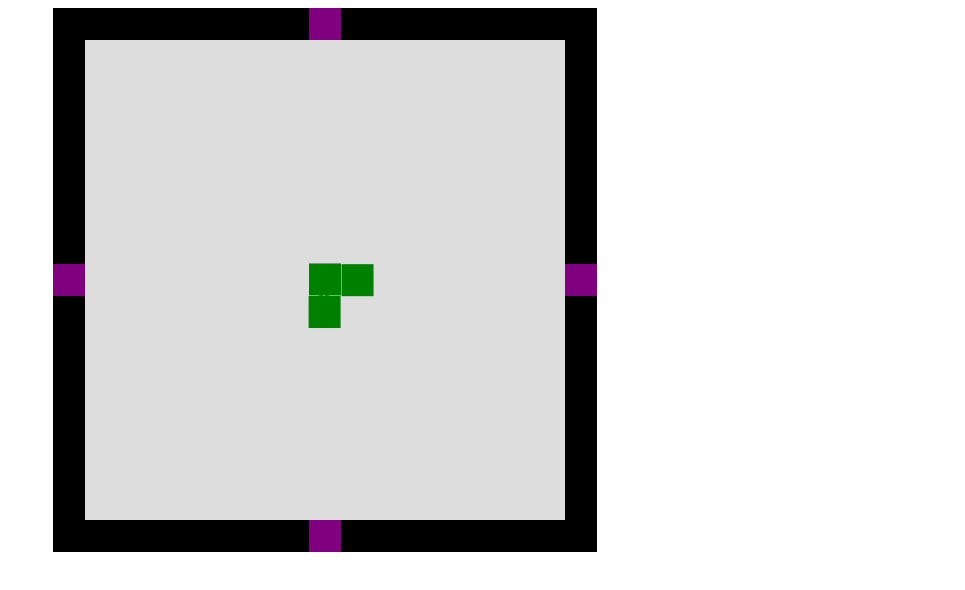
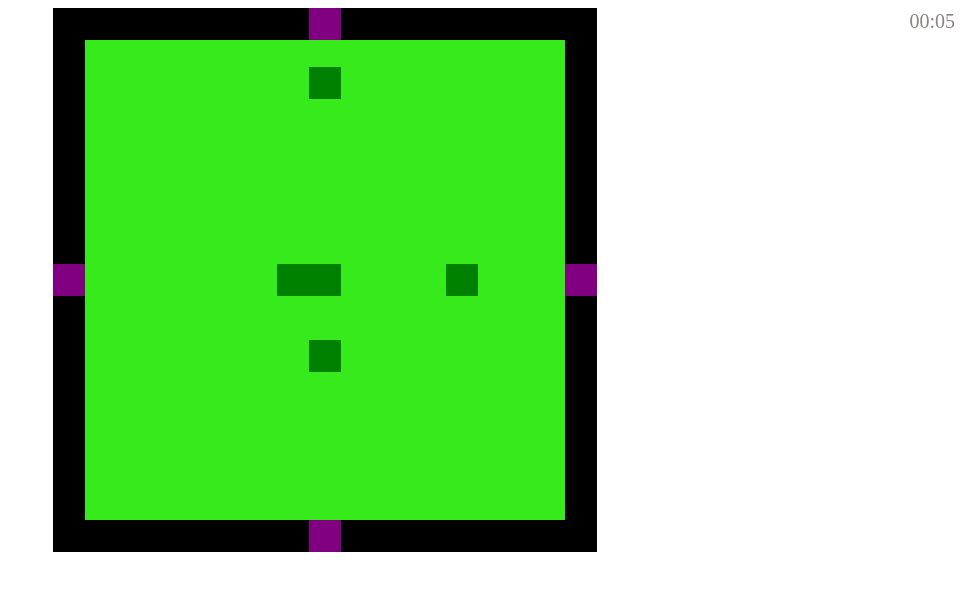
Before and after one commit to pmenzel2007/Monster-Slayer-1.1, a website: page game.html in a window 1280 px wide. Shown: the whole page, without its empty margins (315-1280 px from the left). Drawn offline with Linux system fonts and the light colour scheme.

Commit message:
added spawning mechanism

```diff
--- a/game-files/core.js
+++ b/game-files/core.js
@@ -4,8 +4,12 @@ let startTime;
 let player;
 let enemies = [];
 let gates = [];
+let currentGate = 0;
 
 let time;
+let seconds;
+let minutes;
+let currentSecond = 0;
 
 let julian;
 let playerSprite;
@@ -22,16 +26,9 @@ function onBodyLoad() {
 
     player = new Player(canvas.width/2 - 16, canvas.height/2 - 16);
 
-    for (let i = 0; i < 3; i++) {
-        let x = Math.random() * (canvas.width - 32);
-        let y = Math.random() * (canvas.height - 32);
-        enemies.push(new Enemy(x, y));
-    }
-
-    // Gates erstellen und ins Array hinzufügen
     gates.push(new Gate(canvas.width/2-16, 0));
+    gates.push(new Gate(0,canvas.width/2-16));
     gates.push(new Gate(canvas.width/2-16, canvas.height - 32));
-    gates.push(new Gate(0,canvas.width/2-16));
     gates.push(new Gate(canvas.width - 32,canvas.height/2-16));
 
     initializeWalls();
@@ -42,7 +39,14 @@ function onBodyLoad() {
 }
 
 function gameLoop() {
-    time = (performance.now() - startTime) / 1000;
+    time = Math.floor(performance.now() - startTime);
+    seconds = Math.floor((time / 1000) % 60);
+    minutes = Math.floor((time / 1000) / 60);
+
+
+    document.getElementById("timer").innerText =
+        `${minutes.toString().padStart(2, "0")}:${seconds.toString().padStart(2, "0")}`;
+
 
     ctx.clearRect(0, 0, canvas.width, canvas.height);
 
@@ -57,10 +61,10 @@ function gameLoop() {
     for (let bullet of playerParams.bullets) {
         bullet.updateBullet();
         bullet.drawObjectImage(ctx, bulletSprite);
-        for (let j = 0; j < enemies.length; j++) {
-            if (bullet.collidesWith(enemies[j])) {
-                console.log(bullet, enemies[j]);
-                enemies.splice(enemies.indexOf(enemies[j]), 1);
+        for (let enemy of enemies) {
+            if (bullet.collidesWith(enemy)) {
+                console.log(bullet, enemy);
+                enemies.splice(enemies.indexOf(enemy), 1);
                 playerParams.bullets.splice(playerParams.bullets.indexOf(bullet), 1);
                 break;
             }
@@ -72,6 +76,7 @@ function gameLoop() {
     for (wall of walls) {
         wall.draw(ctx, "black");
     }
+    spawnEnemies();
     requestAnimationFrame(gameLoop);
 }
 
@@ -82,7 +87,6 @@ function initializeWalls() {
 
     for (let i = 0; i < 17; i++) {
         wallX = 32 * i;
-        console.log(wallX);
         if (i !== 8) {
             walls.push(new Wall(wallX, 0));
             walls.push(new Wall(wallX, canvas.height - 32));
@@ -91,11 +95,42 @@ function initializeWalls() {
 
     for (let i = 0; i < 17; i++) {
         wallY = 32 * i;
-        console.log(wallY);
         if (i !== 8) {
             walls.push(new Wall(0, wallY));
             walls.push(new Wall(canvas.height - 32, wallY));
         }
+    }
+}
+
+function spawnEnemies() {
+
+    if (currentSecond === seconds) {
+        if (seconds <= 30) {
+            let enemyX = gates[currentGate].getX();
+            let enemyY = gates[currentGate].getY();
+            enemies.push(new Enemy(enemyX, enemyY));
+            if (currentGate !== 4) currentGate++;
+            if (currentGate === 4) currentGate = 0
+
+            currentSecond++;
+
+        }
+        if (seconds > 30) {
+            for (let gate of gates) {
+                let enemyX = gate.getX();
+                let enemyY = gate.getY();
+                enemies.push(new Enemy(enemyX, enemyY));
+            }
+
+            currentSecond += 3;
+        }
+
+        if (minutes >= 1) {
+            let spawnX = Math.random() * (canvas.width - 66) + 33;
+            let spawnY = Math.random() * (canvas.height - 66) + 33;
+            enemies.push(new Enemy(spawnX, spawnY));
+        }
+
     }
 }
 
--- a/game-files/gameObject.js
+++ b/game-files/gameObject.js
@@ -29,4 +29,12 @@ class GameObject {
     getId() {
         return this.id;
     }
+
+    getX() {
+        return this.x;
+    }
+
+    getY() {
+        return this.y;
+    }
 }
--- a/game.html
+++ b/game.html
@@ -5,7 +5,7 @@
     <title>Monster Slayer</title>
     <style>
         body { text-align: center; }
-        canvas { background: #ddd; }
+        canvas { background: #37ea1b; }
     </style>
     <script src="game-files/gameObject.js"></script>
     <script src="game-files/player.js"></script>
@@ -17,8 +17,9 @@
 </head>
 <body onLoad="onBodyLoad()">
     <canvas id="canvas" width="544" height="544"></canvas>
+    <div id="timer" style="position: absolute; top: 10px; right: 10px; font-size: 20px; color: #8c8282;"></div>
     <img src="sprites/julian.png" id="julian" alt="ImageNotFound" style="display:none;">
-    <img src="sprites/bulletsprite.png" id="bulletSprite" alt="ImageNotFound" style="display:none;">
-    <img src="sprites/playersprite.png" id="playerSprite" alt="ImageNotFound" style="display:none;">
+    <img src="sprites/bulletSprite.png" id="bulletSprite" alt="ImageNotFound" style="display:none;">
+    <img src="sprites/playerSprite.png" id="playerSprite" alt="ImageNotFound" style="display:none;">
 </body>
 </html>
```
Also changed, not shown: sprites/bulletSprite.png (renamed from sprites/bulletsprite.png), sprites/playerSprite.png (renamed from sprites/playersprite.png).
